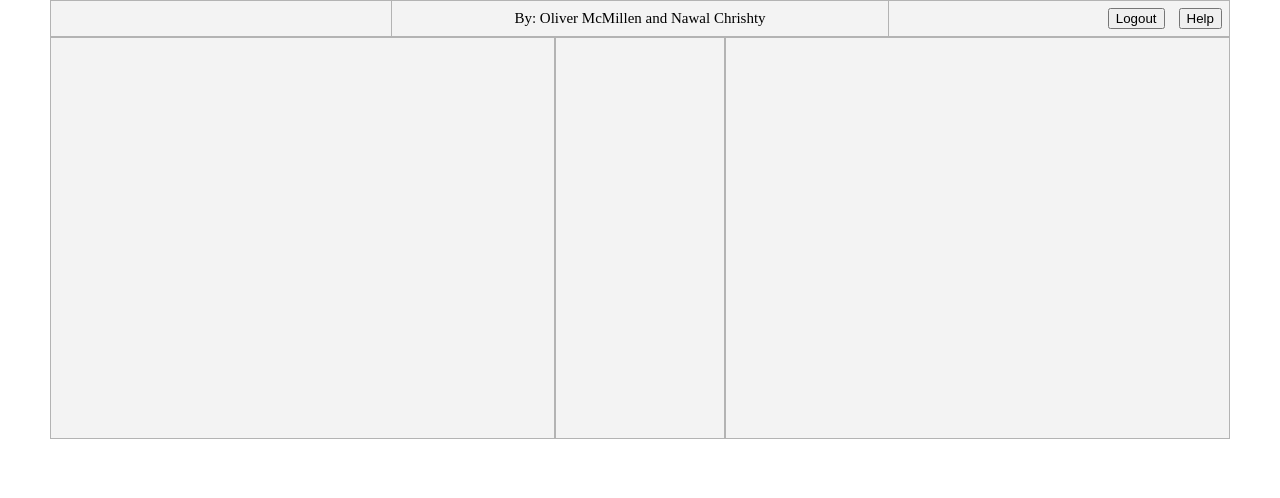
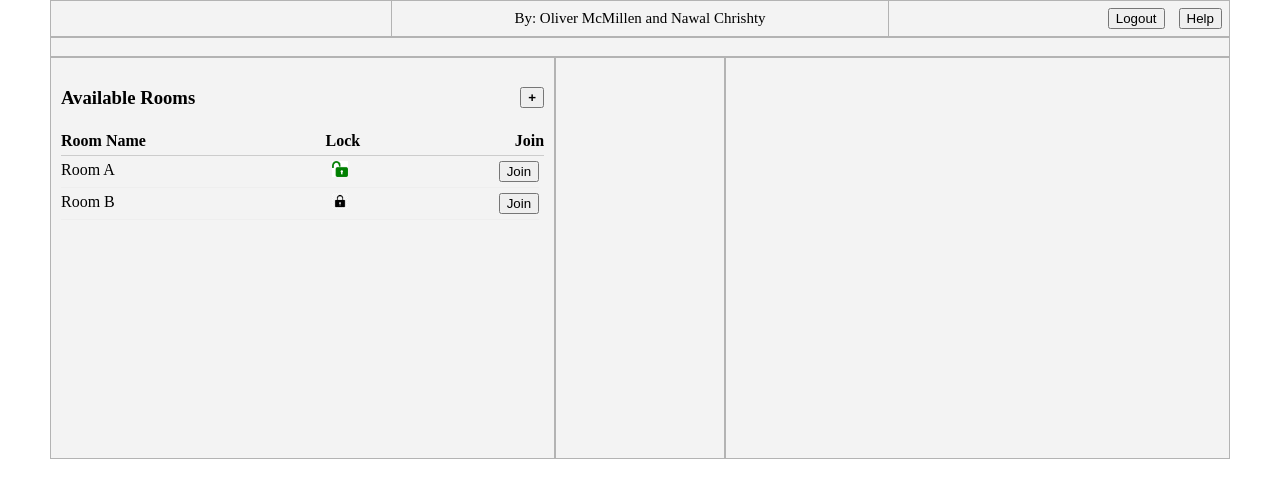
Before and after one commit to OliverMcMillen/assignment3, a PHP site: page /index.php in a window 1280 px wide. Shown: the part 88-586 px from the top of the page. Run offline with PHP 8.4, Linux system fonts and the light colour scheme; the visitor is signed in with stand-in values (Sample User, id 1).

Commit message:
Updates: - Added available rooms section on left side to chatCol-left div - Added sample data to make appearance accurate - Uploaded lock.png and unlock.png to resources folder in project directory

```diff
--- a/index.php
+++ b/index.php
@@ -49,7 +49,7 @@ $screenName = $_SESSION['screenName'] ?? '';
         }
 
         header {
-            background-color:rgb(196, 196, 196);
+            background-color: rgb(196, 196, 196);
             color: black;
             padding: 20px;
             text-align: center;
@@ -62,6 +62,7 @@ $screenName = $_SESSION['screenName'] ?? '';
             align-items: center;
             border: 1px solid #b3b3b3;
             background: #f3f3f3;
+            min-height: 15px;
         }
 
         .col-left {
@@ -98,7 +99,6 @@ $screenName = $_SESSION['screenName'] ?? '';
             display: flex;
             justify-content: space-between;
             align-items: center;
-            /* padding: 10px; */
             background: #f3f3f3;
 
         }
@@ -106,14 +106,12 @@ $screenName = $_SESSION['screenName'] ?? '';
         .chatCol-left {
             flex: 3;
             border: 1px solid #b3b3b3;
-            /* padding-right: 10px; */
             min-height: 400px;
         }
 
         .chatCol-right {
             flex: 3;
             border: 1px solid #b3b3b3;
-            /* padding-left: 10px; */
             min-height: 400px;
         }
 
@@ -123,7 +121,6 @@ $screenName = $_SESSION['screenName'] ?? '';
             border: 1px solid #b3b3b3;
             min-height: 400px;
         }
-
     </style>
 </head>
 
@@ -132,7 +129,9 @@ $screenName = $_SESSION['screenName'] ?? '';
     <header>Chat room via PHP web sockets</header>
 
     <div class="top-row">
-        <div class="col-left"> <p></p></div>
+        <div class="col-left">
+            <p></p>
+        </div>
 
         <div class="col-center">By: Oliver McMillen and Nawal Chrishty</div>
 
@@ -152,14 +151,51 @@ $screenName = $_SESSION['screenName'] ?? '';
     <?php if ($isLoggedIn): ?>
 
         <!-- Placeholder for available rooms and chat UI -->
-         <div class="middle-sec">
-            <div class="chatCol-left"><p></p></div>
-            <div class="chatCol-center"><p></p></div>
-            <div class="chatCol-right"><p></p></div>
+        <div class="top-row"><br></div>
+        <div class="middle-sec">
+            <div class="chatCol-left">
+                <div style="padding: 10px;">
+                    <div style="display: flex; justify-content: space-between; align-items: center;">
+                        <h3>Available Rooms</h3>
+                        <button id="addRoomBtn"><b>+</b></button>
+                    </div>
+
+                    <div style="display: flex; font-weight: bold; padding: 5px 0; border-bottom: 1px solid #ccc;">
+                        <div style="flex: 3;">Room Name</div>
+                        <div style="flex: 1; text-align: center;">Lock</div>
+                        <div style="flex: 2; text-align: right;">Join</div>
+                    </div>
+
+                    <div id="roomList" style="max-height: 300px; overflow-y: auto; padding-right: 5px;">
+                        <!-- Sample data -->
+                        <div style="display: flex; padding: 5px 0; border-bottom: 1px solid #eee;">
+                            <div style="flex: 3;">Room A</div>
+                            <div style="flex: 1; text-align: center;"><img src="resources/unlock.png" width="16"></div>
+                            <div style="flex: 2; text-align: right;"><button>Join</button></div>
+                        </div>
+
+                        <div style="display: flex; padding: 5px 0; border-bottom: 1px solid #eee;">
+                            <div style="flex: 3;">Room B</div>
+                            <div style="flex: 1; text-align: center;"><img src="resources/lock.png" width="16"></div>
+                            <div style="flex: 2; text-align: right;"><button>Join</button></div>
+                        </div>
+                    </div>
+                </div>
+            </div>
+
+
+            <div class="chatCol-center">
+                <p></p>
+            </div>
+
+
+            <div class="chatCol-right">
+                <p></p>
+            </div>
         </div>
 
 
-    <!-- If user is not logged in... -->
+        <!-- If user is not logged in... -->
     <?php else: ?>
 
         <!-- Login Overlay -->
@@ -216,7 +252,7 @@ $screenName = $_SESSION['screenName'] ?? '';
         </div>
     </div>
 
-<script>
+    <script>
         document.getElementById("helpBtn").addEventListener("click", () => {
             document.getElementById("helpOverlay").style.display = "flex";
         });
```
Also changed, not shown: resources/lock.png (added), resources/unlock.png (added).
